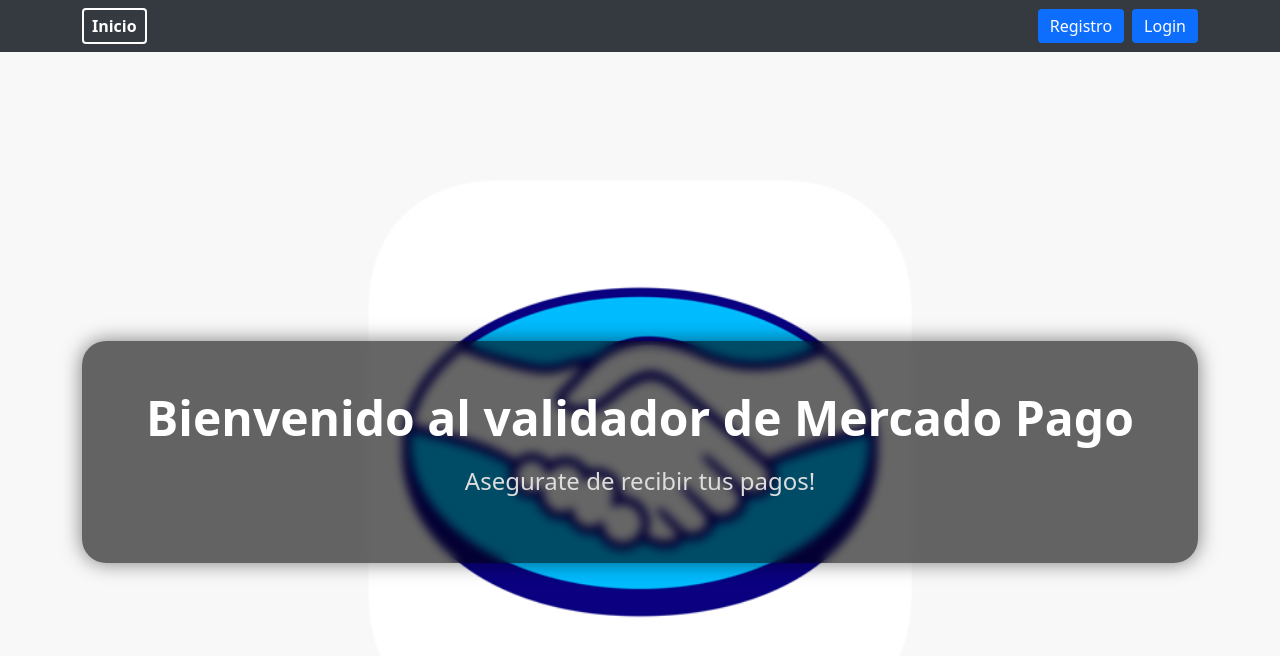
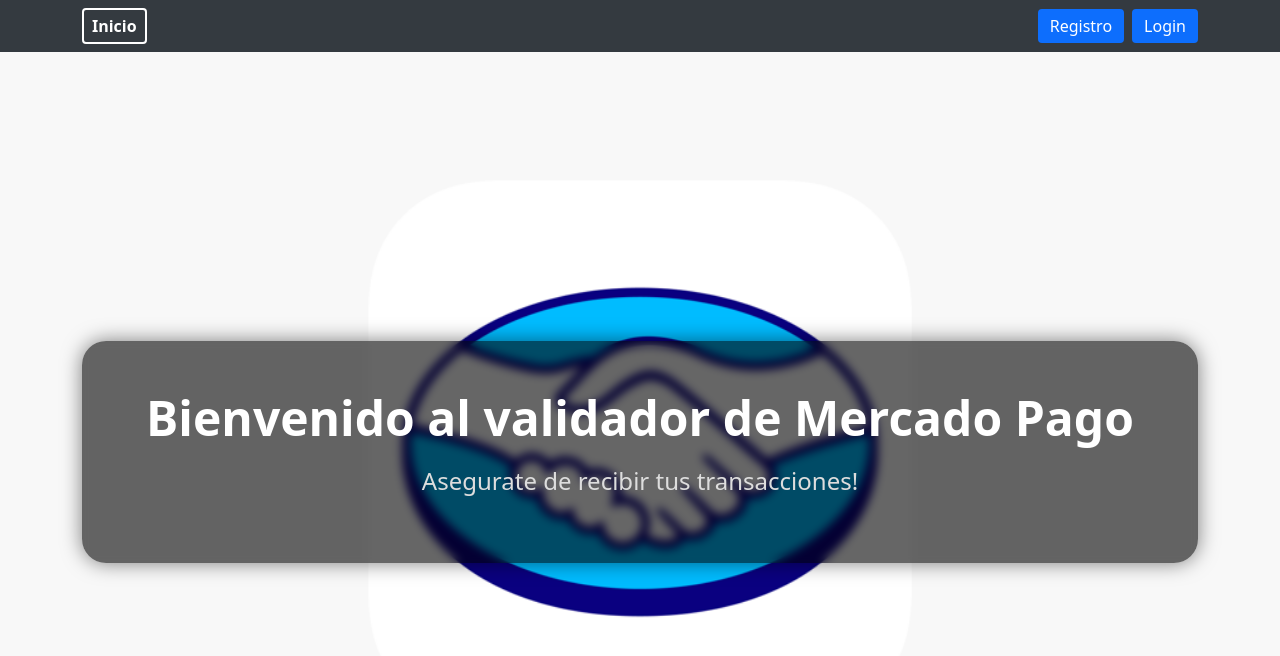
Before and after one commit to SantiagoLamot/mercado-pago-validador, a React (Vite) app in the folder validador-frontend/: page / in a window 1280 px wide. Shown: the top 656 px of the page. Built offline with nearby package versions, Linux system fonts and the light colour scheme.

Commit message:
Update Home.jsx

```diff
--- a/validador-frontend/src/pages/home/Home.jsx
+++ b/validador-frontend/src/pages/home/Home.jsx
@@ -5,7 +5,7 @@
     <div className={styles.homeBackground}>
       <div className={styles.overlay}>
         <h1 className={styles.title}>Bienvenido al validador de Mercado Pago</h1>
-        <p className={styles.subtitle}>Asegurate de recibir tus pagos!</p>
+        <p className={styles.subtitle}>Asegurate de recibir tus transacciones!</p>
       </div>
     </div>
   );
```
